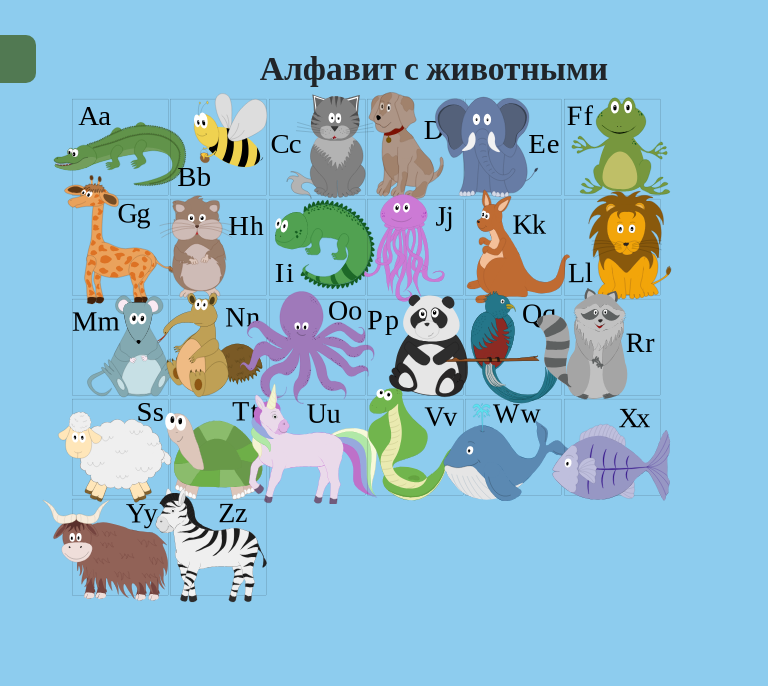
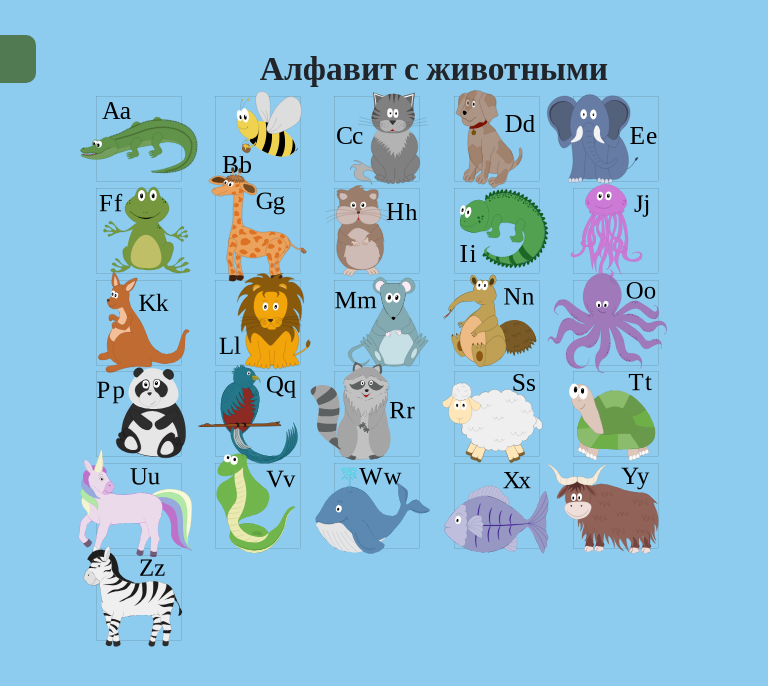
Before and after one commit to AnigalHub/DrawnSVGWithAnimation, a Vue app: page /alphabet in a window 768 px wide. Shown: the top 686 px of the page. Built offline with nearby package versions, Linux system fonts and the light colour scheme; a web font is replaced by a local one.

Commit message:
изменена адаптивность на 500-768px

```diff
--- a/src/components/alphabet.vue
+++ b/src/components/alphabet.vue
@@ -33,6 +33,23 @@
         margin-bottom: 8.15px;
         margin-top: 45px;
     }
+    @media screen and  (min-width: 500px)and  (max-width: 768px) {
+        svg{
+            margin-left: -98px !important;
+        }
+        .flex-container > div {
+            width: 25%;
+            margin-bottom: 22px;
+            margin-top: 45px;
+        }
+    }
+    @media screen and  (min-width: 768px)and  (max-width: 992px) {
+        .flex-container > div {
+            width: 17.5%;
+            margin-right: 2.5%;
+            margin-bottom: 2.5%;
+        }
+    }
 </style>
 <style  lang="scss">
     #alphabet{
```
